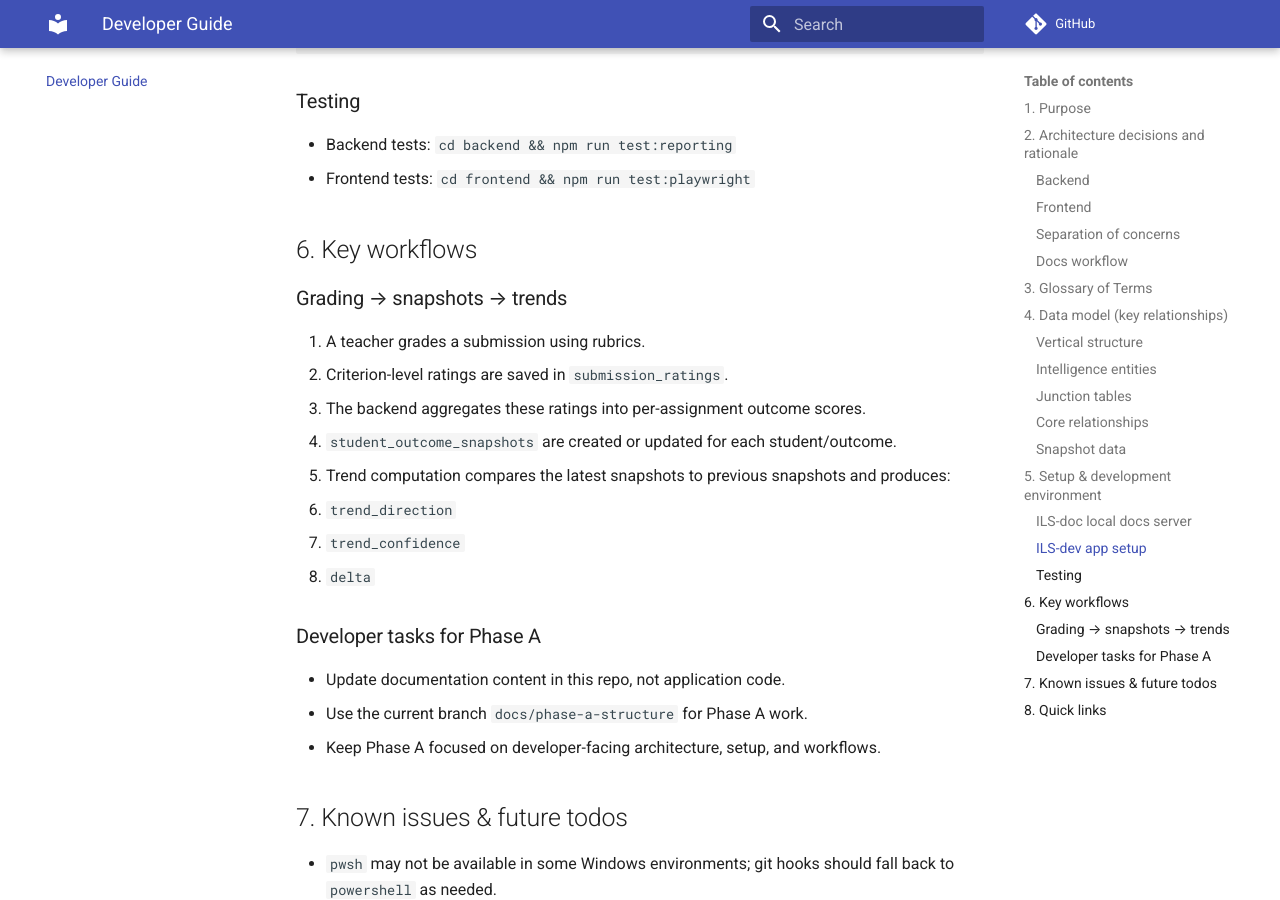
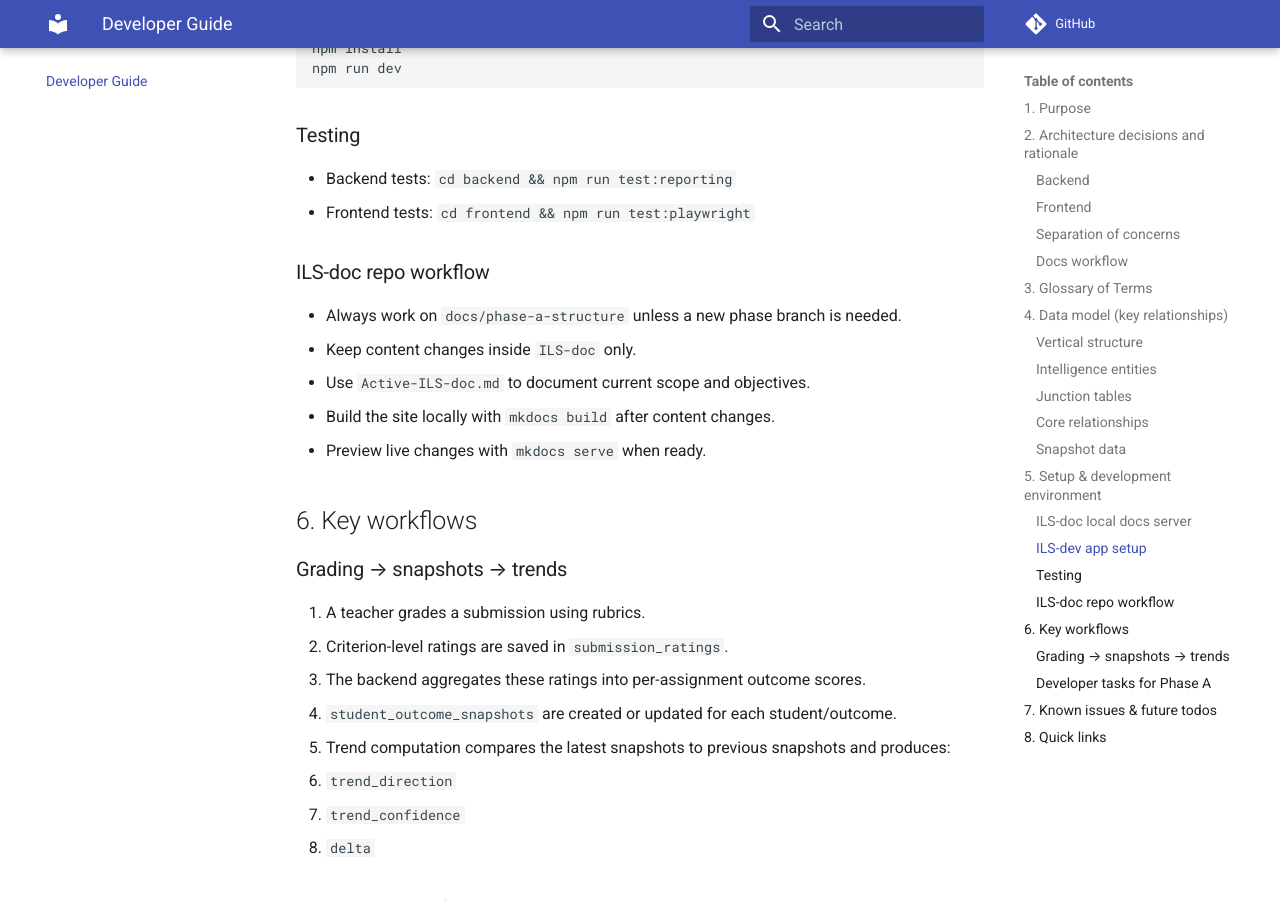
Before and after one commit to Maestrocop/ILS-doc, an MkDocs documentation site: the page built from docs/developer/DEVELOPER_WIKI.md, in a window 1280 px wide and 900 px high, scrolled down 3846 px. Built offline with MkDocs 1.6.1 and Material for MkDocs 9.7.7, drawn with Linux system fonts in a browser that asks for light colours; comment, search, counter and statistics services are not loaded; some of the changed text lies outside the part shown.

Commit message:
Expand Phase A developer wiki with docs repo workflow and contribution guidance

```diff
--- a/docs/developer/DEVELOPER_WIKI.md
+++ b/docs/developer/DEVELOPER_WIKI.md
@@ -49,6 +49,7 @@ This repo is a docs repository. The application code remains in `ILS-dev`; this
 - This documentation repo is intentionally separate from `ILS-dev`.
 - `docs/phase-a-structure` is the current branch for Phase A work.
 - GitHub Project 5 is used to track Phase A and Phase B documentation tasks.
+- `Active-ILS-doc.md` is the local project tracker for the docs repo.
 
 ## 3. Glossary of Terms
 
@@ -130,6 +131,14 @@ npm run dev
 - Backend tests: `cd backend && npm run test:reporting`
 - Frontend tests: `cd frontend && npm run test:playwright`
 
+### ILS-doc repo workflow
+
+- Always work on `docs/phase-a-structure` unless a new phase branch is needed.
+- Keep content changes inside `ILS-doc` only.
+- Use `Active-ILS-doc.md` to document current scope and objectives.
+- Build the site locally with `mkdocs build` after content changes.
+- Preview live changes with `mkdocs serve` when ready.
+
 ## 6. Key workflows
 
 ### Grading → snapshots → trends
```
